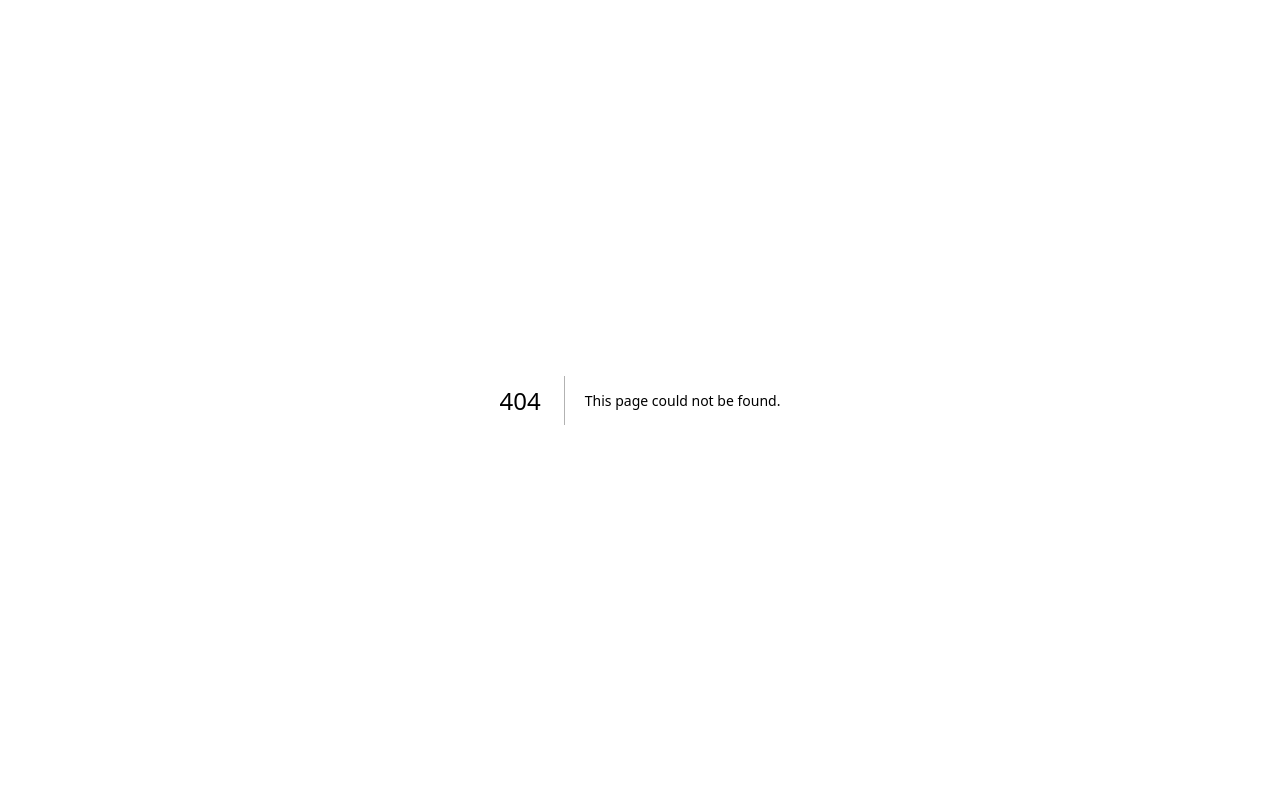
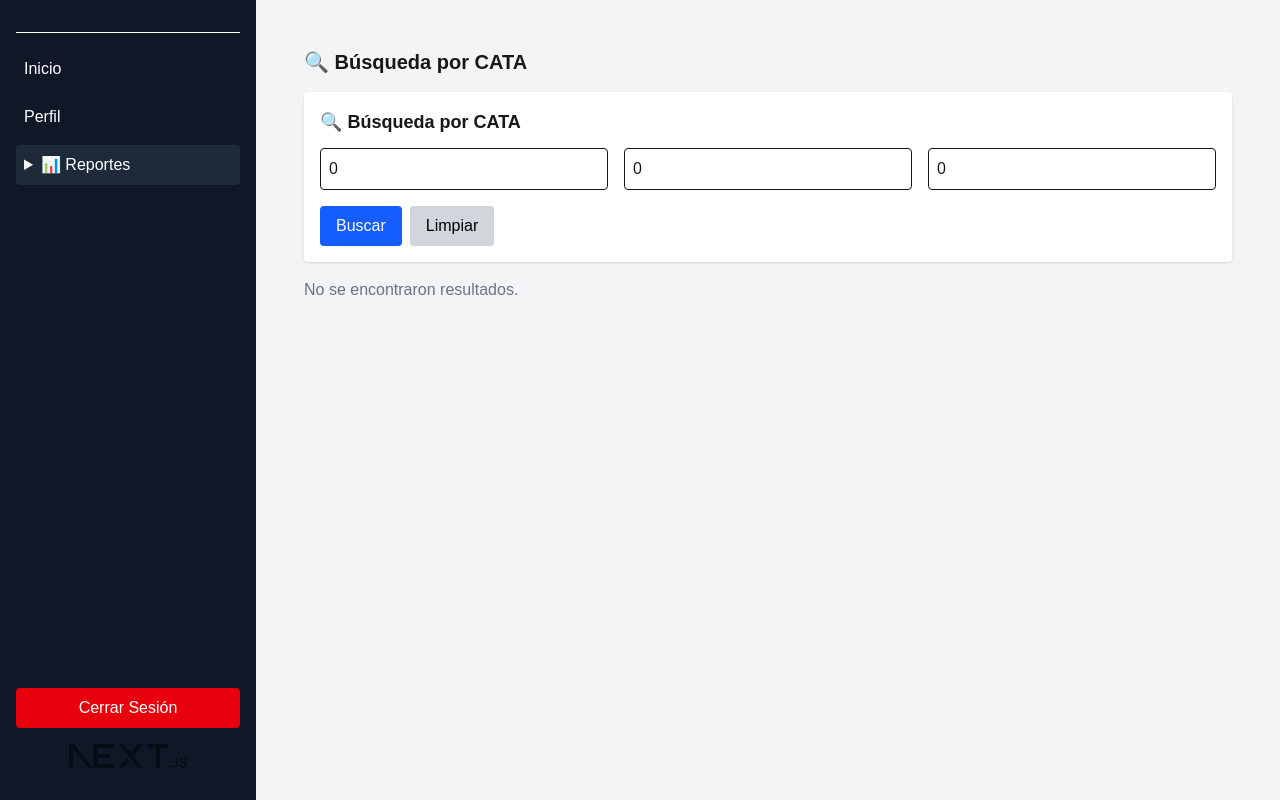
Before and after one commit to obringas/Logistica, a Next.js app: page /StockLogistica/dashboard/stock/busqueda-cata in a window 1280 px wide. Before the commit this address had no page. Built offline with nearby package versions, Linux system fonts and the light colour scheme.

Commit message:
busqueda strock por cata

```diff
--- a/src/app/dashboard/layout.tsx
+++ b/src/app/dashboard/layout.tsx
@@ -38,6 +38,11 @@ export default function DashboardLayout({ children }: { children: React.ReactNod
                       Stock Actual
                     </Link>
                   </li>
+                  <li>
+                    <Link href="/dashboard/stock/busqueda-cata" className="block px-4 py-2 hover:bg-gray-200">
+                      🔍 Búsqueda por CATA
+                    </Link>
+                  </li>
                 </ul>
               </details>
             </li>
--- /dev/null
+++ b/src/app/dashboard/stock/busqueda-cata/page.tsx
@@ -0,0 +1,30 @@
+// src/app/dashboard/busqueda-cata/page.tsx
+'use client';
+
+import { useBusquedaCata } from '@/hooks/useBusquedaCata';
+import { BusquedaCataForm } from '@/components/stock/busqueda-cata/BusquedaCataForm';
+import { BusquedaCataResultado } from '@/components/stock/busqueda-cata/BusquedaCataResultado';
+
+export default function BusquedaCataPage() {
+  const {
+    filtros,
+    setFiltros,
+    resultado,
+    loading,
+    buscar,
+    limpiar,
+  } = useBusquedaCata();
+
+  return (
+    <div className="p-6">
+      <h1 className="text-xl font-semibold mb-4">🔍 Búsqueda por CATA</h1>
+      <BusquedaCataForm
+        filtros={filtros}
+        setFiltros={setFiltros}
+        onBuscar={buscar}
+        onLimpiar={limpiar}
+      />
+      <BusquedaCataResultado data={resultado} loading={loading} />
+    </div>
+  );
+}
--- /dev/null
+++ b/src/components/stock/busqueda-cata/BusquedaCataForm.tsx
@@ -0,0 +1,59 @@
+'use client';
+import { BusquedaCataRequest } from "@/hooks/useBusquedaCata";
+import { ChangeEvent } from "react";
+
+interface Props {
+  filtros: BusquedaCataRequest;
+  setFiltros: (f: BusquedaCataRequest) => void;
+  onBuscar: (data: BusquedaCataRequest) => Promise<void>;
+  onLimpiar: () => void;
+}
+
+export function BusquedaCataForm({ filtros, setFiltros, onBuscar, onLimpiar }: Props) {
+  const handleChange = (e: ChangeEvent<HTMLInputElement | HTMLSelectElement>) => {
+    const { name, value } = e.target;
+    setFiltros({ ...filtros, [name]: value });
+  };
+
+  return (
+    <div className="bg-white shadow p-4 rounded mb-4">
+      <h2 className="text-lg font-semibold mb-3">🔍 Búsqueda por CATA</h2>
+
+      <div className="grid grid-cols-1 md:grid-cols-3 gap-4">
+        <input
+          type="number"
+          name="idGrado"
+          value={filtros.idGrado}
+          onChange={handleChange}
+          className="border rounded p-2"
+          placeholder="ID Grado"
+        />
+        <input
+          type="number"
+          name="idPropietario"
+          value={filtros.idPropietario}
+          onChange={handleChange}
+          className="border rounded p-2"
+          placeholder="ID Propietario"
+        />
+        <input
+          type="number"
+          name="nroCata"
+          value={filtros.nroCata}
+          onChange={handleChange}
+          className="border rounded p-2"
+          placeholder="Nro CATA"
+        />
+      </div>
+
+      <div className="mt-4 flex gap-2">
+        <button onClick={() => onBuscar(filtros)} className="bg-blue-600 text-white px-4 py-2 rounded">
+          Buscar
+        </button>
+        <button onClick={onLimpiar} className="bg-gray-300 text-black px-4 py-2 rounded">
+          Limpiar
+        </button>
+      </div>
+    </div>
+  );
+}
--- /dev/null
+++ b/src/components/stock/busqueda-cata/BusquedaCataResultado.tsx
@@ -0,0 +1,45 @@
+'use client';
+import { DetalleItem } from "@/hooks/useDetalleStock";
+
+interface Props {
+  data: DetalleItem[];
+  loading: boolean;
+}
+
+export function BusquedaCataResultado({ data, loading }: Props) {
+  if (loading) return <p className="text-blue-600">🔄 Buscando...</p>;
+  if (!data || data.length === 0) return <p className="text-gray-500">No se encontraron resultados.</p>;
+
+  return (
+    <div className="mt-4 border rounded shadow overflow-x-auto">
+      <table className="min-w-full text-sm text-left bg-white">
+        <thead className="bg-gray-100 font-semibold text-xs uppercase text-gray-600">
+          <tr>
+            <th className="px-2 py-1">Grado</th>
+            <th className="px-2 py-1">Campaña</th>
+            <th className="px-2 py-1">CATA</th>
+            <th className="px-2 py-1">Boleta DGI</th>
+            <th className="px-2 py-1">Bulto</th>
+            <th className="px-2 py-1">Depósito</th>
+            <th className="px-2 py-1">Galpón</th>
+            <th className="px-2 py-1">Estiba</th>
+          </tr>
+        </thead>
+        <tbody>
+          {data.map((d, idx) => (
+            <tr key={idx} className="border-t">
+              <td className="px-2 py-1">{d.nombreGradoMarca}</td>
+              <td className="px-2 py-1">{d.campania}</td>
+              <td className="px-2 py-1">{d.nroCATA}</td>
+              <td className="px-2 py-1">{d.boletaDGI}</td>
+              <td className="px-2 py-1">{d.nroBulto}</td>
+              <td className="px-2 py-1">{d.deposito}</td>
+              <td className="px-2 py-1">{d.galpon}</td>
+              <td className="px-2 py-1">{d.estiba}</td>
+            </tr>
+          ))}
+        </tbody>
+      </table>
+    </div>
+  );
+}
--- /dev/null
+++ b/src/hooks/useBusquedaCata.ts
@@ -0,0 +1,62 @@
+import { useState } from "react";
+import { DetalleItem } from "./useDetalleStock";
+
+export interface BusquedaCataRequest {
+  idGrado: number;
+  idPropietario: number;
+  nroCata: number;
+}
+
+export function useBusquedaCata() {
+  const [filtros, setFiltros] = useState<BusquedaCataRequest>({
+    idGrado: 0,
+    idPropietario: 0,
+    nroCata: 0,
+  });
+
+  const [resultados, setResultados] = useState<DetalleItem[]>([]);
+  const [loading, setLoading] = useState(false);
+
+  const buscar = async ({ idGrado, idPropietario, nroCata }: BusquedaCataRequest) => {
+    setLoading(true);
+    try {
+      const response = await fetch("/StockLogistica/api/stock/detalle", {
+        method: "POST",
+        headers: { "Content-Type": "application/json" },
+        body: JSON.stringify({
+          idGrado,
+          idGalpon: 0,
+          idEstiba: 0,
+          idEstado: 0,
+          idVariedad: 0,
+          idProducto: 0,
+          idPropietario,
+          nroBultoDesde: 0,
+          nroBultoHasta: 0,
+          nroCata,
+        }),
+      });
+      const data = await response.json();
+      setResultados(data);
+    } catch (error) {
+      console.error("Error al buscar CATA:", error);
+      setResultados([]);
+    } finally {
+      setLoading(false);
+    }
+  };
+
+  const limpiar = () => {
+    setFiltros({ idGrado: 0, idPropietario: 0, nroCata: 0 });
+    setResultados([]);
+  };
+
+  return {
+    filtros,
+    setFiltros,
+    resultado: resultados,
+    buscar,
+    limpiar,
+    loading,
+  };
+}
```
